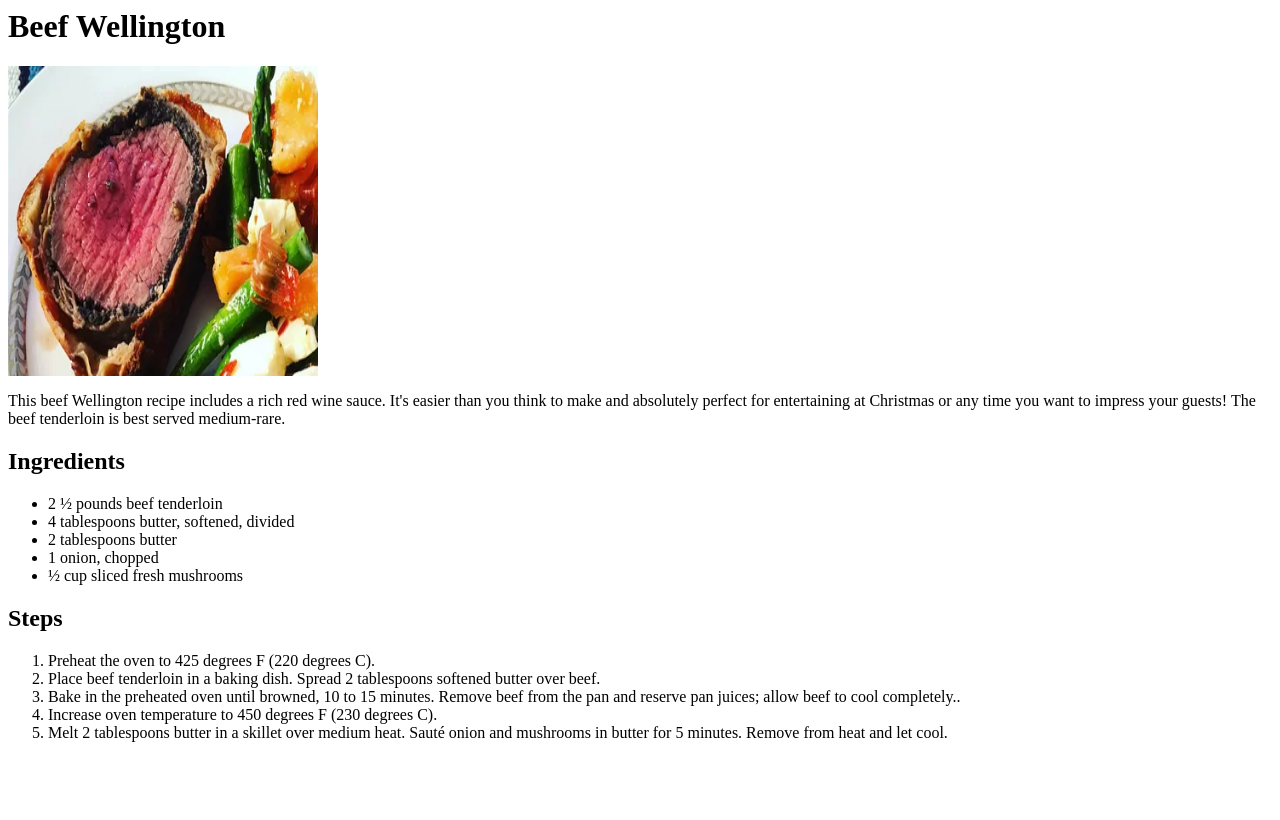
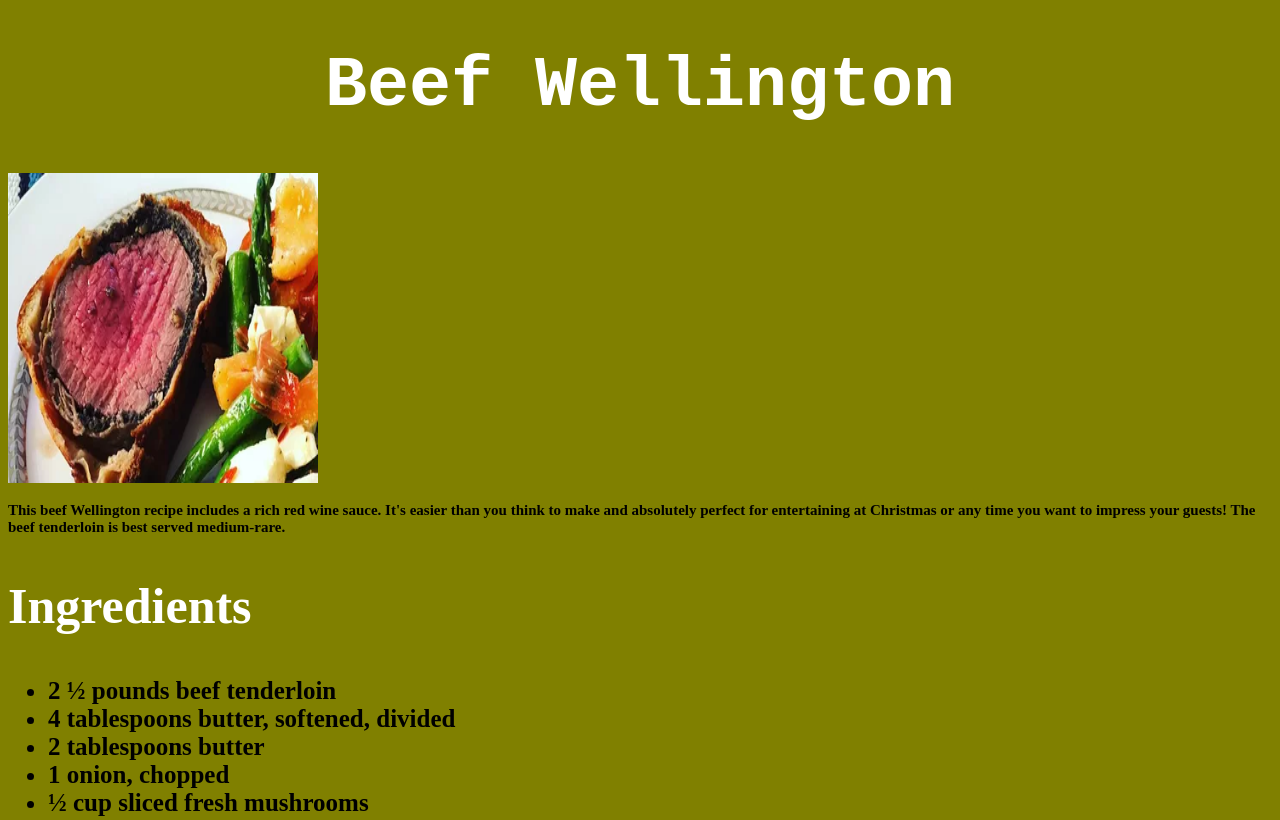
Before and after one commit to Tadowino/odin-recipes, a plain HTML site: page recipees/beef-wellington.html in a window 1280 px wide. Shown: the top 820 px of the page. Drawn offline with Linux system fonts and the light colour scheme; files that its build step writes are made by us from their sources; files whose address does not match are found by name.

Commit message:
added coverpage,edit css for styling recipees pages

```diff
--- a/recipees/beef-wellington.html
+++ b/recipees/beef-wellington.html
@@ -1,19 +1,30 @@
-<h1>Beef Wellington</h1>
+<!DOCTYPE html>
+<html lang="en">
+<head>
+    <meta charset="UTF-8">
+    <meta name="viewport" content="width=device-width, initial-scale=1.0">
+    <title>beef-wellington</title>
+    <link rel="stylesheet" href="/home/honeybadger84/recipes/odin-recipes/styles.css">
+</head>
+<body>
+<h1 class="beef-heading">Beef Wellington</h1>
 <img src="../images/beefwellington.webp" alt="beefwellington"height="310" width="310">
-<p>This beef Wellington recipe includes a rich red wine sauce. It's easier than you think to make and absolutely perfect for entertaining at Christmas or any time you want to impress your guests! The beef tenderloin is best served medium-rare.</p>
+<p class="description">This beef Wellington recipe includes a rich red wine sauce. It's easier than you think to make and absolutely perfect for entertaining at Christmas or any time you want to impress your guests! The beef tenderloin is best served medium-rare.</p>
 <h2>Ingredients</h2>
 <ul>
-    <li>2 ½ pounds beef tenderloin</li>
-    <li>4 tablespoons butter, softened, divided</li>
-    <li>2 tablespoons butter</li>
-    <li>1 onion, chopped</li>
-    <li>½ cup sliced fresh mushrooms</li>
+    <li class="lists">2 ½ pounds beef tenderloin</li>
+    <li class="lists">4 tablespoons butter, softened, divided</li>
+    <li class="lists">2 tablespoons butter</li>
+    <li class="lists">1 onion, chopped</li>
+    <li class="lists">½ cup sliced fresh mushrooms</li>
 </ul>
 <h2>Steps</h2>
 <ol>
-    <li>Preheat the oven to 425 degrees F (220 degrees C).</li>
-    <li>Place beef tenderloin in a baking dish. Spread 2 tablespoons softened butter over beef.</li>
-    <li>Bake in the preheated oven until browned, 10 to 15 minutes. Remove beef from the pan and reserve pan juices; allow beef to cool completely..</li>
-    <li>Increase oven temperature to 450 degrees F (230 degrees C).</li>
-    <li>Melt 2 tablespoons butter in a skillet over medium heat. Sauté onion and mushrooms in butter for 5 minutes. Remove from heat and let cool.</li>
+    <li class="lists">Preheat the oven to 425 degrees F (220 degrees C).</li>
+    <li class="lists">Place beef tenderloin in a baking dish. Spread 2 tablespoons softened butter over beef.</li>
+    <li class="lists">Bake in the preheated oven until browned, 10 to 15 minutes. Remove beef from the pan and reserve pan juices; allow beef to cool completely..</li>
+    <li class="lists">Increase oven temperature to 450 degrees F (230 degrees C).</li>
+    <li class="lists">Melt 2 tablespoons butter in a skillet over medium heat. Sauté onion and mushrooms in butter for 5 minutes. Remove from heat and let cool.</li>
 </ol>
+</body>
+</html>
--- /dev/null
+++ b/styles.css
@@ -0,0 +1,25 @@
+body{
+    background-color: olive;
+}
+.heading-1,.tour-heading,.beef-heading,.sal-heading{
+    font-family: monospace;
+    font-size: 70px;
+    text-align: center;
+    color: white;
+}
+li > a {
+    color: white;
+}
+h2{
+    color: white;
+    font-size: 50px;
+}
+.lists{
+   color: black;
+   font-weight: 800;
+   font-size: 25px;
+}
+.description{
+    font-size: 15px;
+    font-weight: 700;
+}
```
Also changed, not shown: index.html (+3 -1 lines), recipees/salmon.html (+21 -10 lines), recipees/tourtiere.html (+23 -12 lines), images/cover-images.png (added).
